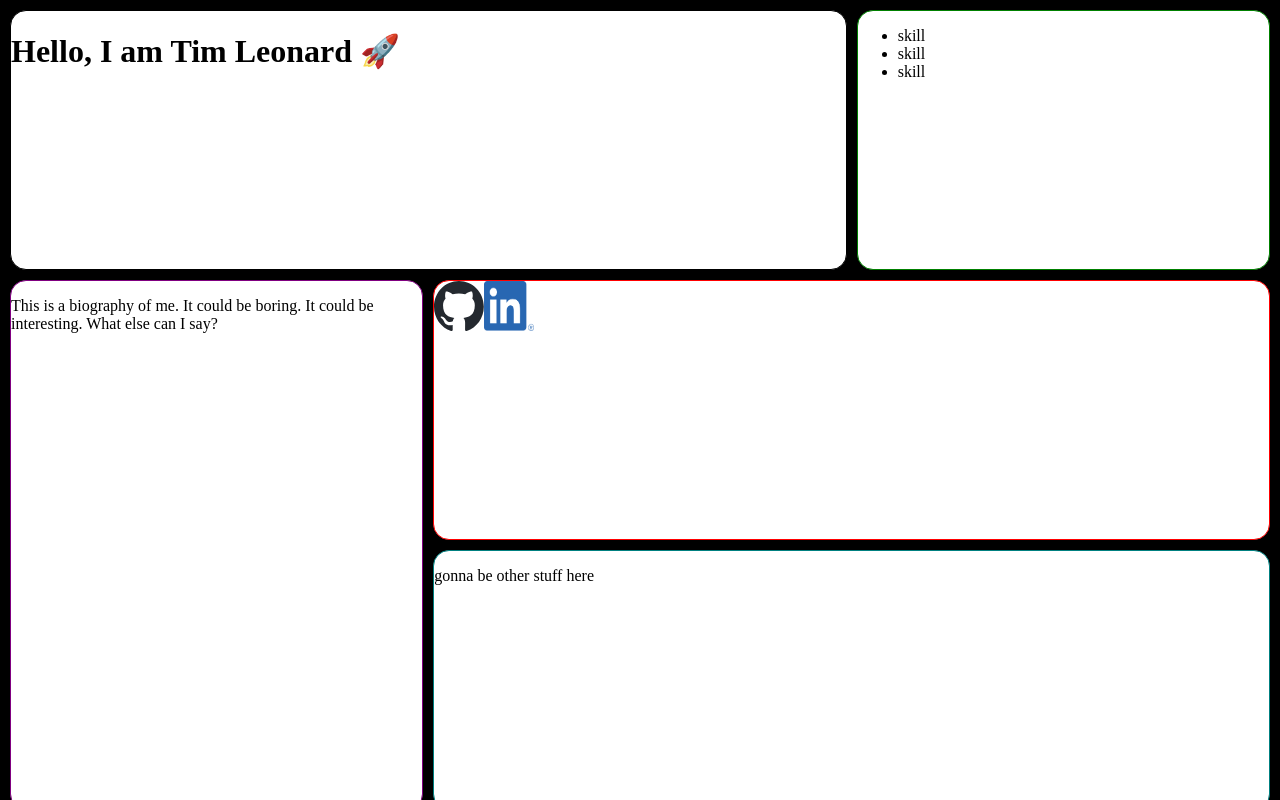
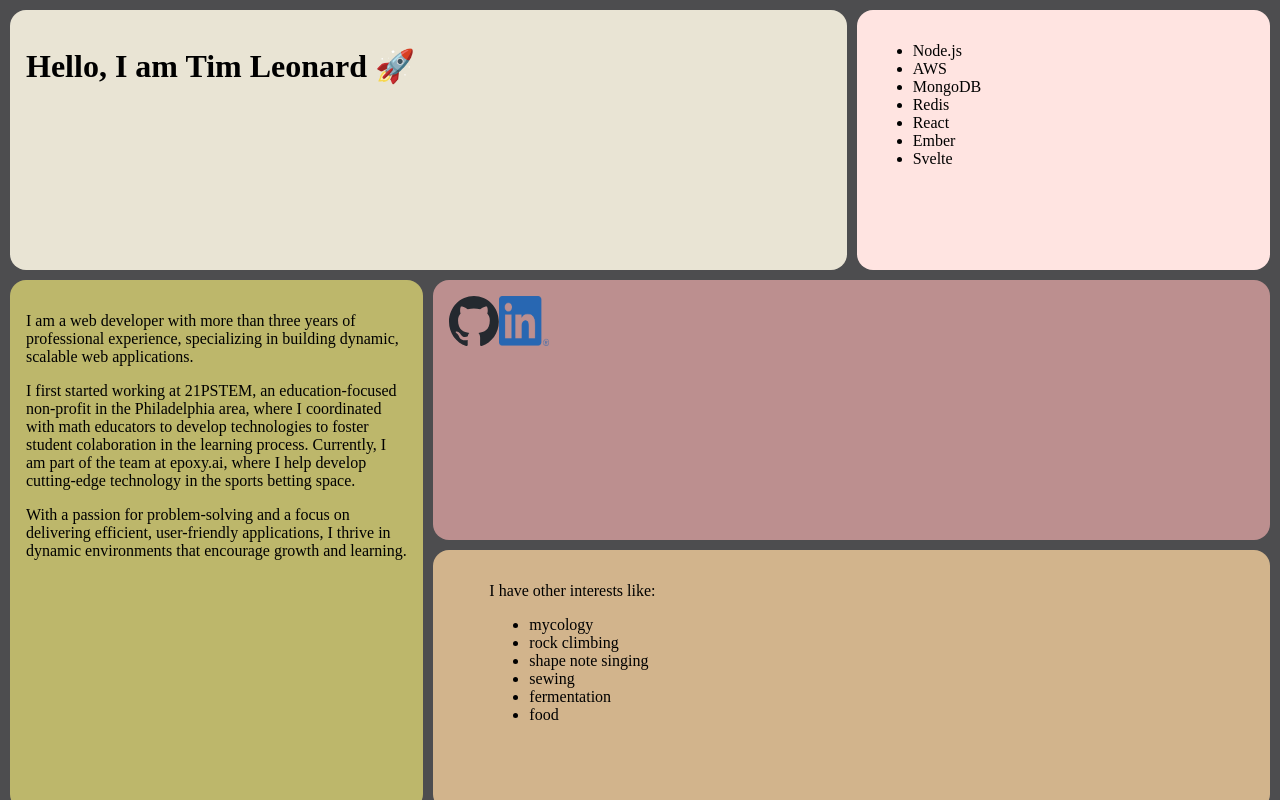
Before and after one commit to iamtimleonard/portfolio, a Next.js app: page / in a window 1280 px wide. Built offline with nearby package versions, Linux system fonts and the light colour scheme.

Commit message:
feat(home): update content

```diff
--- a/app/home.module.css
+++ b/app/home.module.css
@@ -12,34 +12,34 @@
   top: 0;
   left: 0;
   height: 100%;
-  background-color: black;
+  background-color: #4d4d4f;
 }
 
 .card {
   border-radius: 1rem;
-  background-color: white;
+  padding: 1rem;
 }
 
 .nameCard {
-  border: 1px solid black;
   grid-area: name;
+  background-color: #e9e4d4;
 }
 
 .skillCard {
-  border: 1px solid green;
+  background-color: mistyrose;
   grid-area: skill;
 }
 .contactCard {
-  border: 1px solid red;
+  background-color: rosybrown;
   grid-area: contact;
 }
 
 .bioCard {
-  border: 1px solid purple;
+  background-color: darkkhaki;
   grid-area: bio;
 }
 
 .miscCard {
-  border: 1px solid teal;
+  background-color: tan;
   grid-area: misc;
 }
--- a/app/page.tsx
+++ b/app/page.tsx
@@ -9,9 +9,13 @@ function Page() {
       </div>
       <div className={`${styles.skillCard} ${styles.card}`}>
         <ul>
-          <li>skill</li>
-          <li>skill</li>
-          <li>skill</li>
+          <li>Node.js</li>
+          <li>AWS</li>
+          <li>MongoDB</li>
+          <li>Redis</li>
+          <li>React</li>
+          <li>Ember</li>
+          <li>Svelte</li>
         </ul>
       </div>
       <div className={`${styles.contactCard} ${styles.card}`}>
@@ -24,12 +28,35 @@ function Page() {
       </div>
       <div className={`${styles.bioCard} ${styles.card}`}>
         <p>
-          This is a biography of me. It could be boring. It could be
-          interesting. What else can I say?
+          I am a web developer with more than three years of professional
+          experience, specializing in building dynamic, scalable web
+          applications.
+        </p>
+        <p>
+          I first started working at 21PSTEM, an education-focused non-profit in
+          the Philadelphia area, where I coordinated with math educators to
+          develop technologies to foster student colaboration in the learning
+          process. Currently, I am part of the team at epoxy.ai, where I help
+          develop cutting-edge technology in the sports betting space.
+        </p>
+        <p>
+          With a passion for problem-solving and a focus on delivering
+          efficient, user-friendly applications, I thrive in dynamic
+          environments that encourage growth and learning.
         </p>
       </div>
       <div className={`${styles.miscCard} ${styles.card}`}>
-        <p>gonna be other stuff here</p>
+        <figure>
+          <figcaption>I have other interests like:</figcaption>
+          <ul>
+            <li>mycology</li>
+            <li>rock climbing</li>
+            <li>shape note singing</li>
+            <li>sewing</li>
+            <li>fermentation</li>
+            <li>food</li>
+          </ul>
+        </figure>
       </div>
     </main>
   );
```
